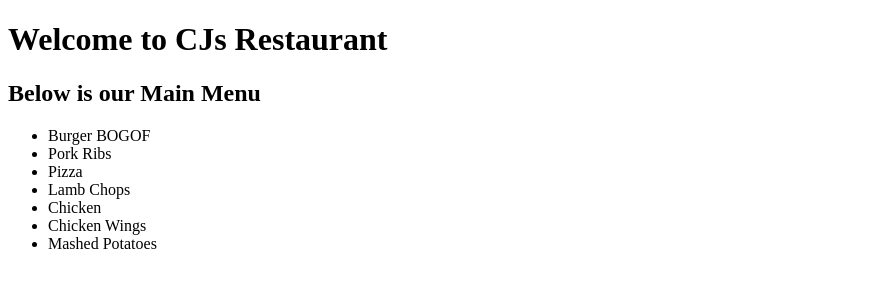
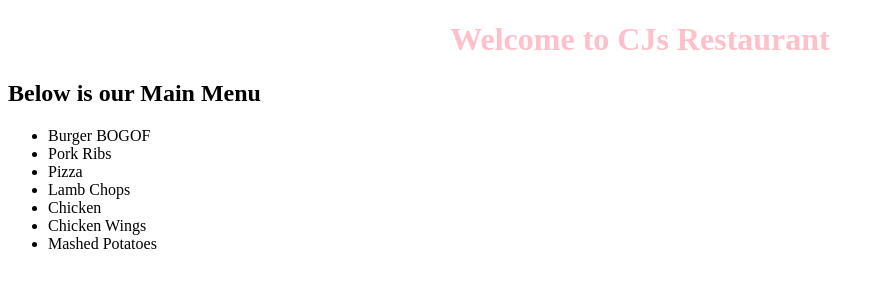
Before and after one commit to enaibei/restaurant-website, a plain HTML site: page index.html in a window 1280 px wide. Shown: the whole page, without its empty margins (0-885 px from the left). Drawn offline with Linux system fonts and the light colour scheme.

Commit message:
add initial website content

```diff
--- a/css/styles.css
+++ b/css/styles.css
@@ -0,0 +1,4 @@
+h1 {
+    color: pink;
+    text-align: center;
+}
--- a/index.html
+++ b/index.html
@@ -1,7 +1,7 @@
 <!DOCTYPE html>
 <html>
     <head>
-        <link rel="stylesheet" href="css/styles.css" type="css/text">
+        <link href="css/styles.css" rel="stylesheet" type="text/css">
         <title>CJs Restaurant</title>
     </head>
     <body>
```
